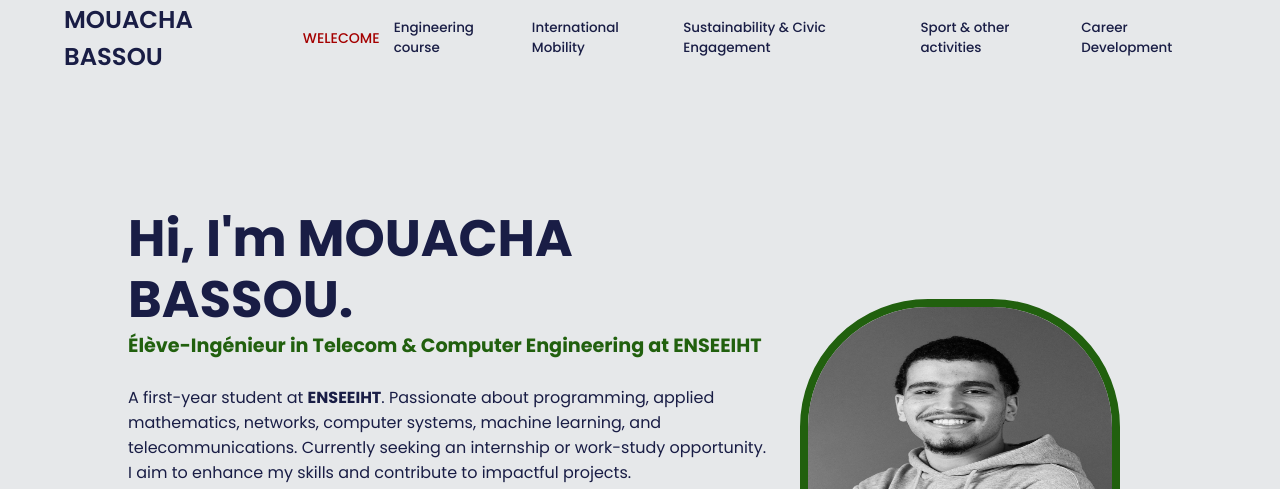
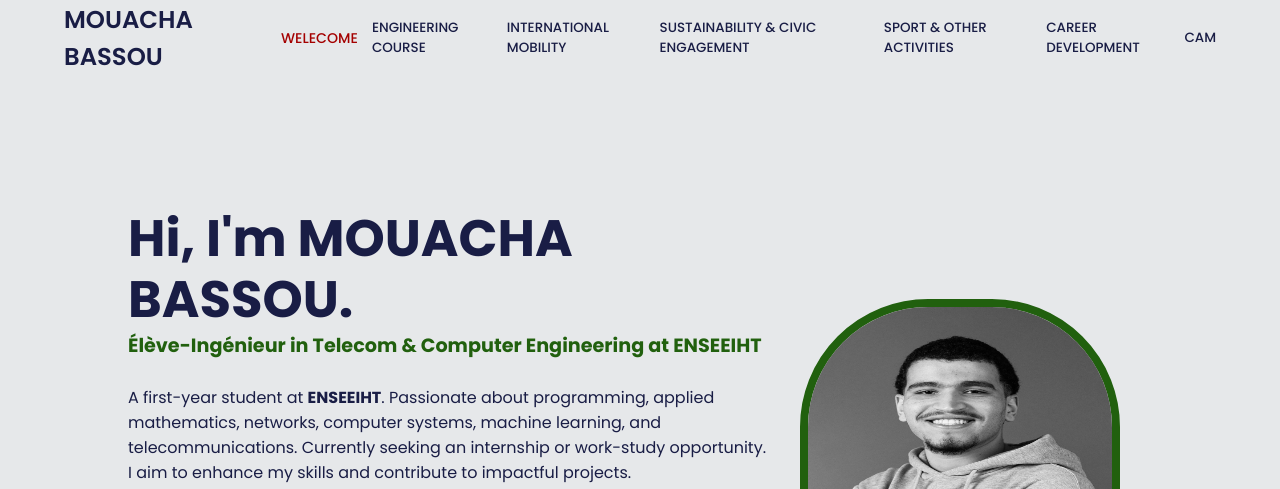
Before and after one commit to Bassou-Mou/portfolio, a plain HTML site: page index.html in a window 1280 px wide. Shown: the top 489 px of the page. Drawn offline with nearby package versions, Linux system fonts and the light colour scheme.

Commit message:
Add files via upload

```diff
--- a/index.html
+++ b/index.html
@@ -17,11 +17,13 @@
         <a href="index.html" class = "logo">MOUACHA BASSOU</a>
         <nav class="navbar">
             <a href="" class="active">WELECOME</a>
-            <a href="engineering-course.html">Engineering course</a>
-            <a href="international-mobility.html">International Mobility</a>
-            <a href="sustainability.html">Sustainability & Civic Engagement</a>
-            <a href="activities.html">Sport & other activities</a>
-            <a href="career-development.html">Career Development</a>
+            <a href="engineering-course.html">ENGINEERING COURSE</a>
+            <a href="international-mobility.html">INTERNATIONAL MOBILITY</a>
+            <a href="sustainability.html">SUSTAINABILITY & CIVIC ENGAGEMENT</a>
+            <a href="activities.html">SPORT & OTHER ACTIVITIES</a>
+            <a href="career-development.html">CAREER DEVELOPMENT</a>
+            <a href="CAM.html">CAM</a>
+
         </nav>
     </header>
     <section class="home">
@@ -51,7 +53,7 @@
                     </div>
 
                 </div>
-                <img src="annexes/photo.jpg" alt="tswira">
+                <img src="annexes/photo.jpg" alt="photo">
             </p>
             </div>
             <section class="part2">
```
